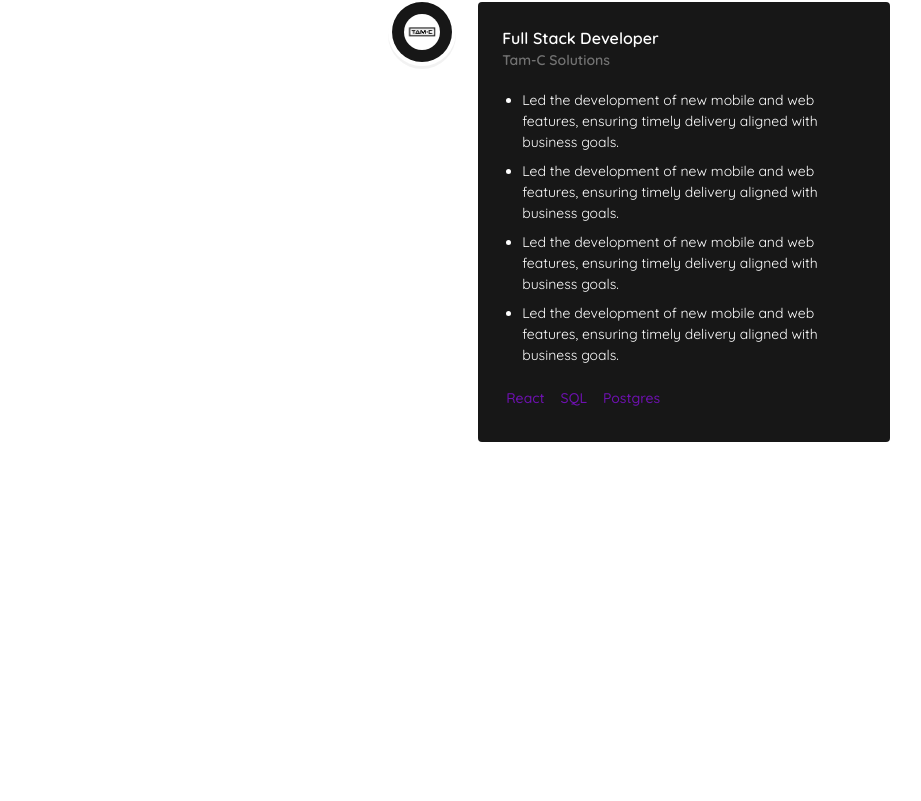
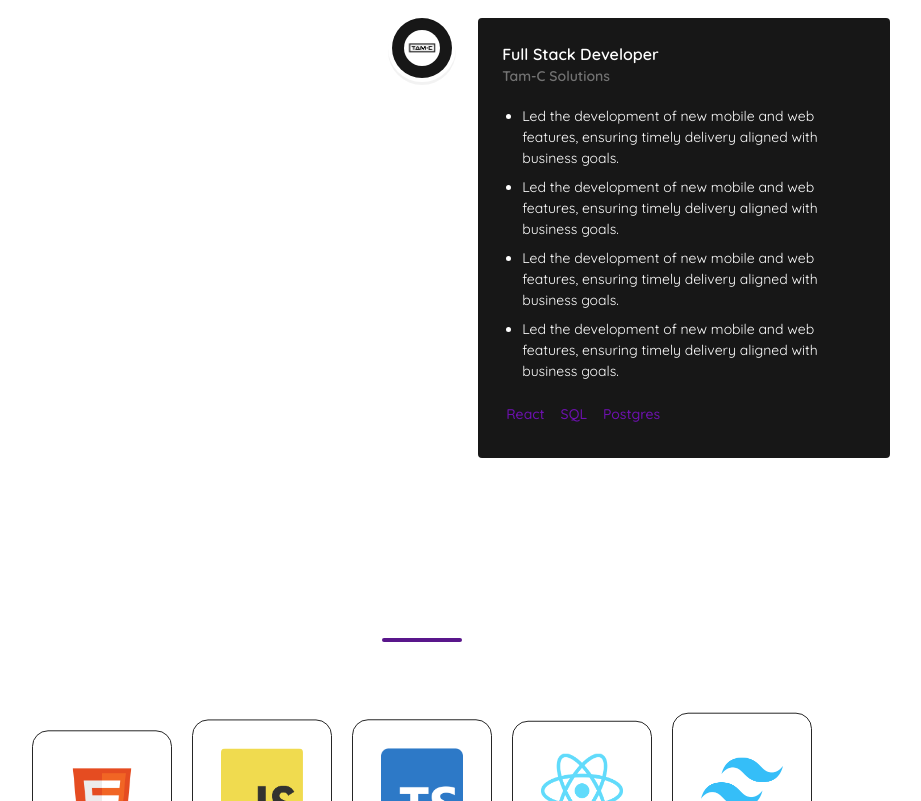
Before and after one commit to hamadalhibshi/portfolio, a React (Vite) app: page / in a window 1280 px wide. Shown: the part 2760-3561 px from the top of the page, without its empty margins (218-1139 px from the left). Built offline with nearby package versions, Linux system fonts and the light colour scheme.

Commit message:
Latest fixes

```diff
--- /dev/null
+++ b/src/components/Title.tsx
@@ -0,0 +1,51 @@
+import { useEffect, useRef } from "react";
+import type { TitleProps } from "../types";
+import { gsap } from "gsap";
+
+const Title = ({ text, right, center }: TitleProps) => {
+  const titleRef = useRef<HTMLDivElement>(null);
+
+  useEffect(() => {
+    if (!titleRef.current) return;
+
+    gsap.fromTo(
+      titleRef.current,
+      { opacity: 0, y: -80, scale: 0.8, rotationX: 45, skewY: 5 },
+      {
+        opacity: 1,
+        y: 0,
+        scale: 1,
+        rotationX: 0,
+        skewY: 0,
+        ease: "back.out(1.7)",
+        scrollTrigger: {
+          trigger: titleRef.current,
+          start: "top 80%",
+          end: "top 30%",
+          // markers: true,
+        },
+      }
+    );
+  }, []);
+
+  return (
+    <div className="mb-20" id="title" ref={titleRef}>
+      <h1
+        className={`mb-3 text-2xl md:text-4xl font-semibold ${
+          right ? "text-right" : ""
+        } ${center ? "text-center" : ""} text-white`}
+      >
+        {text}
+      </h1>
+      <div
+        className={`flex ${right ? "justify-end" : ""} ${
+          center ? "justify-center" : ""
+        }`}
+      >
+        <div className="w-20 border-b-4 rounded-2xl border-purple-900" />
+      </div>
+    </div>
+  );
+};
+
+export default Title;
--- a/src/components/index.ts
+++ b/src/components/index.ts
@@ -2,3 +2,4 @@
 export {default as Button} from './Button'
 export {default as Footer} from './Footer'
 export {default as Cursor} from './Cursor'
+export {default as Title} from './Title'
--- a/src/pages/Home/Home.tsx
+++ b/src/pages/Home/Home.tsx
@@ -96,7 +96,7 @@
           </h1>
           <p
             id="about-text"
-            className="lg:w-3/4 mt-5 leading-relaxed text-justify text-2xl"
+            className="lg:w-3/4 mt-5 leading-relaxed text-justify text-[20px] md:text-2xl"
           >
             {homeText.about}
           </p>
--- a/src/pages/Home/components/Experience.tsx
+++ b/src/pages/Home/components/Experience.tsx
@@ -1,39 +1,15 @@
-import { useEffect } from "react";
 import { experiences, titles } from "../../../constants";
-import { gsap } from "gsap";
 import {
   VerticalTimeline,
   VerticalTimelineElement,
 } from "react-vertical-timeline-component";
 import "react-vertical-timeline-component/style.min.css";
+import { Title } from "../../../components";
 
 const Experience = () => {
-  useEffect(() => {
-    gsap.fromTo(
-      "#title-text",
-      { opacity: 0, y: -80, scale: 0.8, rotationX: 45, skewY: 5 },
-      {
-        opacity: 1,
-        y: 0,
-        scale: 1,
-        rotationX: 0,
-        skewY: 0,
-        ease: "back.out(1.7)",
-        scrollTrigger: {
-          trigger: "#title-text",
-          start: "top 80%",
-          end: "top 30%",
-          // markers: true,
-        },
-      }
-    );
-  }, []);
-
   return (
     <div className="pb-24">
-      <h1 id="title-text" className="my-20 text-4xl text-center">
-        {titles.experience}
-      </h1>
+      <Title text={titles.experience} center />
 
       <VerticalTimeline>
         {experiences.map((exp, index: number) => (
--- a/src/pages/Home/components/Projects.tsx
+++ b/src/pages/Home/components/Projects.tsx
@@ -3,27 +3,10 @@
 import { gsap } from "gsap";
 import { FaGithub } from "react-icons/fa";
 import { Tilt } from "react-tilt";
+import { Title } from "../../../components";
 
 const Projects = () => {
   useEffect(() => {
-    gsap.fromTo(
-      "#title",
-      { opacity: 0, y: -80, scale: 0.8, rotationX: 45, skewY: 5 },
-      {
-        opacity: 1,
-        y: 0,
-        scale: 1,
-        rotationX: 0,
-        skewY: 0,
-        ease: "back.out(1.7)",
-        scrollTrigger: {
-          trigger: "#title",
-          start: "top 80%",
-          end: "top 30%",
-          // markers: true,
-        },
-      }
-    );
     gsap.fromTo(
       "#project-card",
       { opacity: 0, y: -80, scale: 0.8, rotationX: 45, skewY: 5 },
@@ -51,9 +34,7 @@
 
   return (
     <div className="pb-24">
-      <h1 id="title" className="my-20 text-4xl text-center">
-        {titles.projects}
-      </h1>
+      <Title text={titles.projects} center />
 
       <div className="grid grid-cols-1 sm:grid-cols-2 lg:grid-cols-3 gap-10">
         {projects.map((project: any, index: number) => (
--- a/src/pages/Home/components/TechCards.tsx
+++ b/src/pages/Home/components/TechCards.tsx
@@ -1,6 +1,7 @@
 import { useEffect, useRef } from "react";
 import { techCardsConst, titles } from "../../../constants";
 import { gsap } from "gsap";
+import { Title } from "../../../components";
 
 const TechCards = () => {
   const cardsRef = useRef<HTMLDivElement[]>([]);
@@ -42,10 +43,8 @@
   }, []);
 
   return (
-    <div className="py-24">
-      <h1 id="title" className="mb-20 text-4xl text-center">
-        {titles.technologies}
-      </h1>
+    <div className="pb-24">
+      <Title text={titles.technologies} center />
 
       <div className="flex flex-wrap justify-center gap-5">
         {techCardsConst.map((tech, index) => (
@@ -56,7 +55,7 @@
             className="h-[100px] w-[100px]
                  md:h-[120px] md:w-[120px]
                  lg:h-[140px] lg:w-[140px]
-                 rounded-2xl flex justify-center items-center border"
+                 rounded-2xl flex justify-center items-center border border-neutral-800"
           >
             <div
               className="h-[50%] w-[50%]
@@ -65,7 +64,7 @@
               <img
                 src={tech.image}
                 alt={tech.title}
-                className="w-full h-full object-contain"
+                className="w-full h-full object-contain rounded-sm"
               />
             </div>
           </div>
--- a/src/types/index.ts
+++ b/src/types/index.ts
@@ -4,3 +4,9 @@
     children?: any;
     onClick?: () => void;
 }
+
+export interface TitleProps {
+    text: string;
+    right?:boolean;
+    center?: boolean
+}
```
Also changed, not shown: 1 other file (tests, documents, lock files or other folders).
